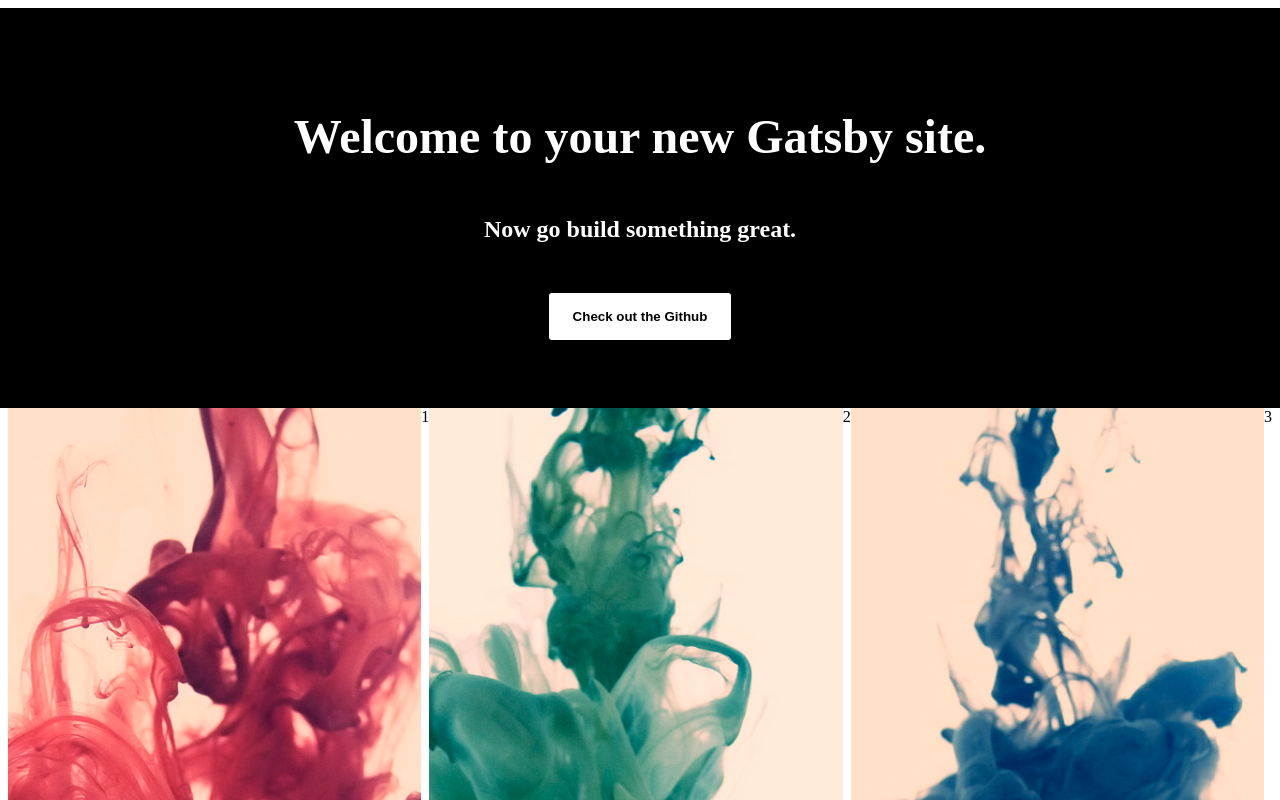
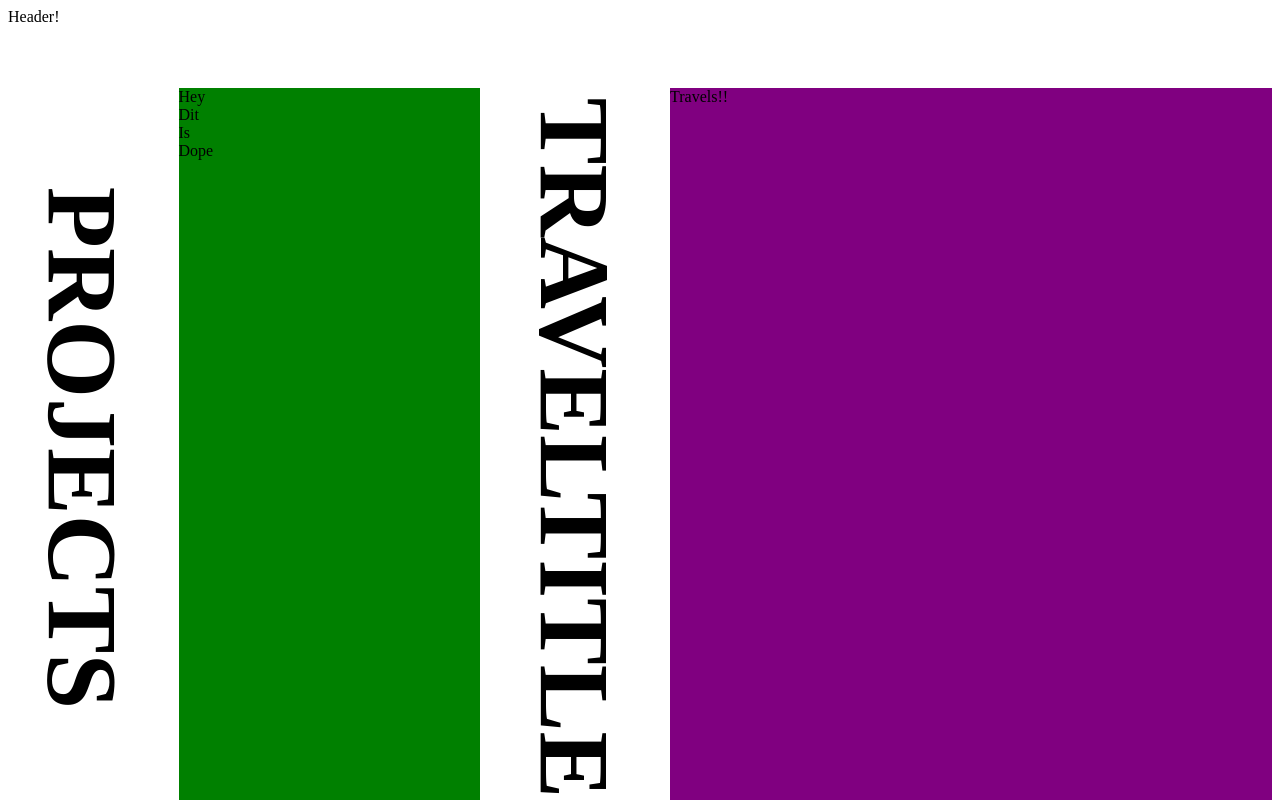
Before and after one commit to mabdulai/mabdulai.cool, a Gatsby site: page / in a window 1280 px wide. Shown: the top 800 px of the page. Built offline with nearby package versions, Linux system fonts and the light colour scheme; Gatsby itself is replaced by a stand-in of ours.

Commit message:
Base layout started

```diff
--- a/gatsby-config.js
+++ b/gatsby-config.js
@@ -1,6 +1,6 @@
 module.exports = {
   siteMetadata: {
-    title: 'Mabdulai Gatsby Starter',
+    title: 'Mabdulai.cool'
   },
   plugins: [
     'gatsby-plugin-react-helmet',
@@ -10,23 +10,23 @@ module.exports = {
       resolve: `gatsby-source-filesystem`,
       options: {
         path: `${__dirname}/src/images`,
-        name: 'images',
-      },
+        name: 'images'
+      }
     },
     {
       resolve: `gatsby-plugin-manifest`,
       options: {
-        name: 'mabdulai-gatsby-starter',
-        short_name: 'mabdulai-starter',
-        start_url: '/',
-      },
+        name: 'Mabdulai.cool',
+        short_name: 'mabdulai.cool',
+        start_url: '/'
+      }
     },
     {
       resolve: `gatsby-plugin-styled-components`,
       options: {
         // Add any options here
-      },
+      }
     },
-    'gatsby-plugin-offline',
-  ],
+    'gatsby-plugin-offline'
+  ]
 };
--- /dev/null
+++ b/src/components/common/Header.js
@@ -0,0 +1,15 @@
+import React, { Component } from 'react';
+import styled from 'styled-components';
+
+const Container = styled.nav`
+  grid-area: header;
+  max-height: 80px;
+`;
+
+class Header extends Component {
+  render() {
+    return <Container>Header!</Container>;
+  }
+}
+
+export default Header;
--- /dev/null
+++ b/src/components/common/RotatedText.js
@@ -0,0 +1,22 @@
+import React from 'react';
+import styled from 'styled-components';
+
+const Text = styled.p`
+  position: sticky;
+  display: flex;
+  flex: 0;
+  margin: 0;
+  height: 100%;
+  align-items: center;
+  justify-content: center;
+  transform: rotate(90deg);
+  font-size: 100px;
+  font-weight: 700;
+  text-transform: uppercase;
+`;
+
+const RotatedText = ({ children }) => {
+  return <Text>{children}</Text>;
+};
+
+export default RotatedText;
--- a/src/components/layout.js
+++ b/src/components/layout.js
@@ -1,4 +1,4 @@
-import React from 'react';
+import React, { Fragment } from 'react';
 import PropTypes from 'prop-types';
 import Helmet from 'react-helmet';
 import { StaticQuery, graphql } from 'gatsby';
@@ -21,21 +21,18 @@ const Layout = ({ children }) => (
       <>
         <Helmet
           title={data.site.siteMetadata.title}
-          meta={[
-            { name: 'description', content: 'Sample' },
-            { name: 'keywords', content: 'sample, something' },
-          ]}
+          meta={[{ name: 'description', content: 'Sample' }, { name: 'keywords', content: 'sample, something' }]}
         >
           <html lang="en" />
         </Helmet>
-        <Container>{children}</Container>
+        <>{children}</>
       </>
     )}
   />
 );
 
 Layout.propTypes = {
-  children: PropTypes.node.isRequired,
+  children: PropTypes.node.isRequired
 };
 
 export default Layout;
--- /dev/null
+++ b/src/components/projects/ProjectTitle.js
@@ -0,0 +1,20 @@
+import React, { Component } from 'react';
+import styled from 'styled-components';
+import RotatedText from '../common/RotatedText';
+
+const Container = styled.section`
+  grid-area: project_title;
+  overflow: hidden;
+`;
+
+class ProjectTitle extends Component {
+  render() {
+    return (
+      <Container>
+        <RotatedText>Projects</RotatedText>
+      </Container>
+    );
+  }
+}
+
+export default ProjectTitle;
--- /dev/null
+++ b/src/components/projects/Projects.js
@@ -0,0 +1,22 @@
+import React, { Component } from 'react';
+import styled from 'styled-components';
+
+const Container = styled.section`
+  grid-area: projects;
+  background: green;
+`;
+
+class Projects extends Component {
+  render() {
+    return (
+      <Container>
+        <div>Hey</div>
+        <div>Dit</div>
+        <div>Is</div>
+        <div>Dope</div>
+      </Container>
+    );
+  }
+}
+
+export default Projects;
--- /dev/null
+++ b/src/components/travel/TravelTitle.js
@@ -0,0 +1,20 @@
+import React, { Component } from 'react';
+import styled from 'styled-components';
+import RotatedText from '../common/RotatedText';
+
+const Container = styled.section`
+  grid-area: travel_title;
+  overflow: hidden;
+`;
+
+class TravelTitle extends Component {
+  render() {
+    return (
+      <Container>
+        <RotatedText>TravelTitle</RotatedText>
+      </Container>
+    );
+  }
+}
+
+export default TravelTitle;
--- /dev/null
+++ b/src/components/travel/Travels.js
@@ -0,0 +1,15 @@
+import React, { Component } from 'react';
+import styled from 'styled-components';
+
+const Container = styled.section`
+  grid-area: travels;
+  background: purple;
+`;
+
+class Travels extends Component {
+  render() {
+    return <Container>Travels!!</Container>;
+  }
+}
+
+export default Travels;
--- a/src/pages/index.js
+++ b/src/pages/index.js
@@ -2,80 +2,35 @@ import React from 'react';
 import styled from 'styled-components';
 import Img from 'gatsby-image';
 import Layout from '../components/layout';
-const Container = styled.div`
-  display: flex;
-  flex-direction: column;
-  align-items: center;
-  box-sizing: border-box;
-`;
+import ProjectTitle from '../components/projects/ProjectTitle';
+import Projects from '../components/projects/Projects';
+import TravelTitle from '../components/travel/TravelTitle';
+import Travels from '../components/travel/Travels';
+import Header from '../components/common/header';
 
-const Hero = styled.div`
-  display: flex;
-  flex-direction: column;
-  align-items: center;
-  justify-content: center;
-  min-height: 50vh;
-  min-width: 100vw;
-  background: #000;
-  color: #fff;
-`;
-
-const Title = styled.h1`
-  font-size: 48px;
-  padding: 0 100px;
-`;
-
-const SubTitle = styled.h2`
-  padding-bottom: 30px;
-`;
-
-const HeroButton = styled.button`
-  padding: 16px 24px;
-  background: #fff;
-  border-radius: 3px;
-  border: none;
-  font-weight: 700;
-  color: #000;
-  &:hover {
-    cursor: pointer;
-  }
-  &:focus {
-    outline: none;
-  }
-`;
-
-const MikaImg = styled(Img)`
-  display: flex;
-  flex: 1;
-`;
-
-const ImgContainer = styled.div`
-  display: flex;
-  height: 1000px;
-  min-width: 1000px;
+const GridContainer = styled.div`
+  display: grid;
+  grid-template-columns: 1fr 2fr 1fr 4fr;
+  grid-column-gap: 20px;
+  grid-template-rows: 80px auto;
+  grid-template-areas:
+    'header header header header'
+    'project_title projects travel_title travels';
+  max-width: 1400px;
+  min-height: 100vh;
+  margin: 0 auto;
 `;
 
 const IndexPage = ({ data }) => {
   return (
     <Layout>
-      <Container>
-        <Hero>
-          <Title>Welcome to your new Gatsby site.</Title>
-          <SubTitle>Now go build something great.</SubTitle>
-          <a
-            target="_blank"
-            href="https://github.com/mabdulai/mabdulai-gatsby-starter"
-            rel="noopener noreferrer"
-          >
-            <HeroButton>Check out the Github </HeroButton>
-          </a>
-        </Hero>
-      </Container>
-      <ImgContainer>
-        <MikaImg fluid={data.imageOne.childImageSharp.fluid} />1
-        <MikaImg fluid={data.imageTwo.childImageSharp.fluid} />2
-        <MikaImg fluid={data.imageThree.childImageSharp.fluid} />3
-      </ImgContainer>
+      <GridContainer>
+        <Header />
+        <ProjectTitle />
+        <Projects />
+        <TravelTitle />
+        <Travels />
+      </GridContainer>
     </Layout>
   );
 };
```
